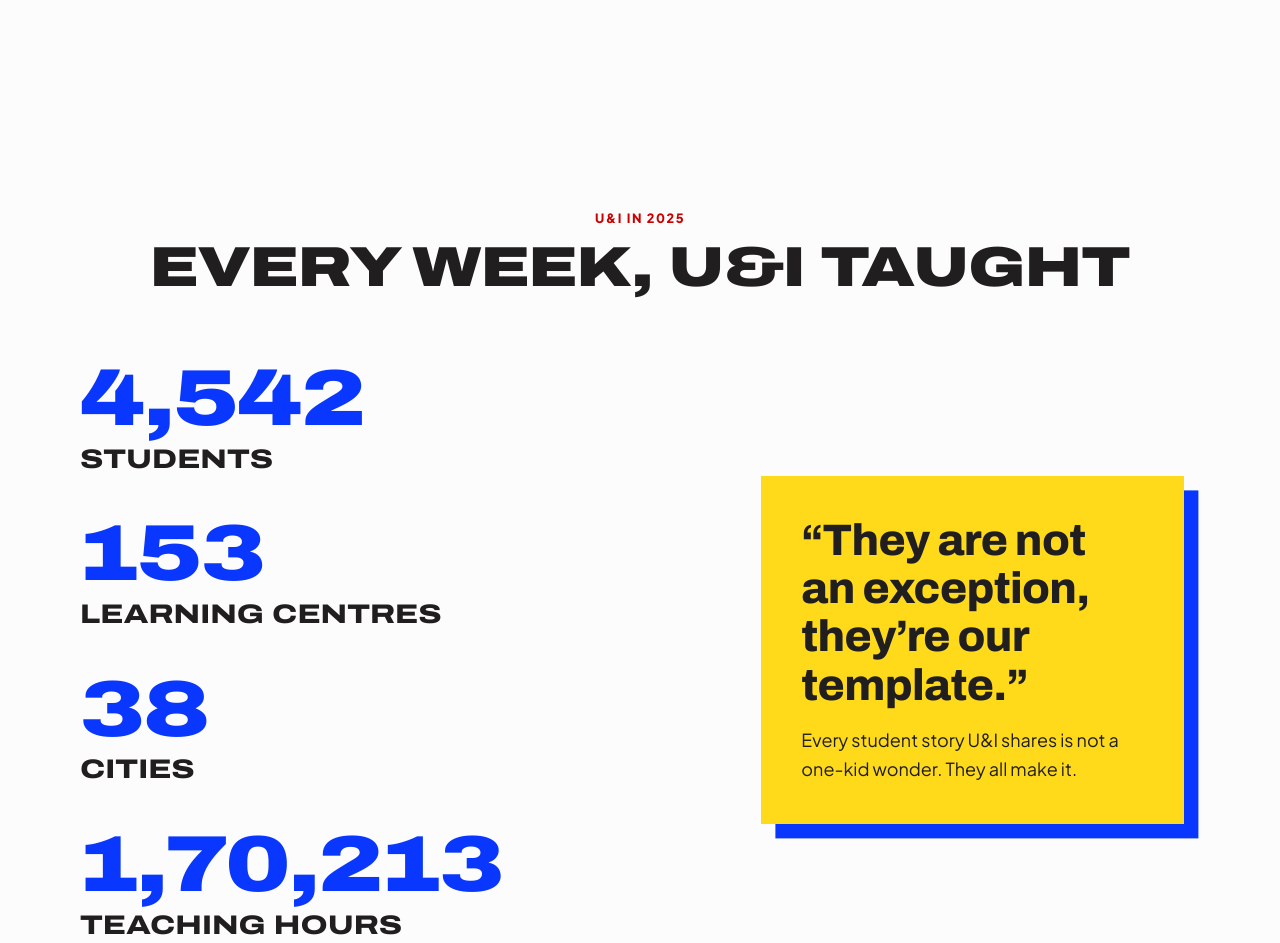
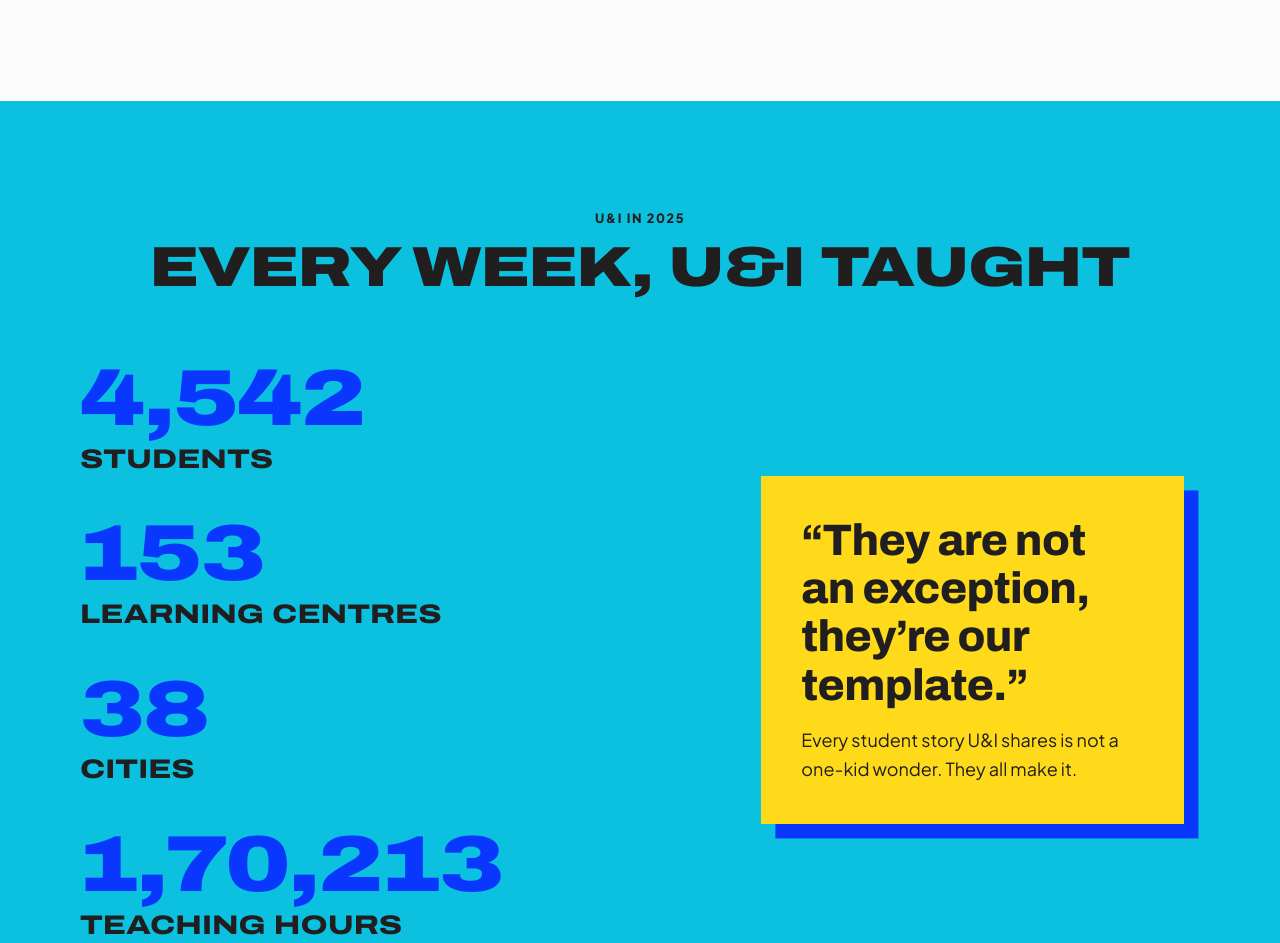
Before and after one commit to Aryakuna14/cf_website_v2, a website: page index.html in a window 1280 px wide. Shown: the part 1035-1978 px from the top of the page. Drawn offline with nearby package versions, Linux system fonts and the light colour scheme; files that its build step writes are made by us from their sources.

Commit message:
Put the U&I in 2025 numbers on U&I's teal
Teal #0cc0df from uandi.org.in/volunteer. The small U&I in 2025 label
switches from red to ink so it stays readable on teal (7.6:1).

Co-Authored-By: Claude Opus 5.5 <noreply@anthropic.com>

```diff
--- a/index.html
+++ b/index.html
@@ -101,11 +101,12 @@
 
   <!-- Impact: U&I-wide numbers from U&I's 2025 crowdfunding deck (not Maho's own).
        Laid out like the "Our programs" block on uandi.org.in: centred wide heading, stacked blue numbers
-       with wide capital labels, and a card with a solid colour block offset behind it. -->
-  <section id="impact" class="band">
+       with wide capital labels, and a card with a solid colour block offset behind it.
+       Teal background from uandi.org.in/volunteer. Keep text on teal ink (red and white are too faint on it). -->
+  <section id="impact" class="band bg-teal">
     <div class="wrap">
       <div class="text-center">
-        <p class="eyebrow text-red">U&amp;I in 2025</p>
+        <p class="eyebrow text-ink">U&amp;I in 2025</p>
         <h2 class="display impact-title mt-3">Every week, U&amp;I taught</h2>
       </div>
       <div class="mt-12 lg:mt-16 grid lg:grid-cols-12 gap-14 lg:gap-12 items-center">
--- a/tailwind.config.js
+++ b/tailwind.config.js
@@ -15,6 +15,7 @@ module.exports = {
         blue: "#0937fd",      // U&I blue: headings, stats, links
         red: "#cb0100",       // U&I red: logo, highlights, bold fills (white text on top)
         yellow: "#ffda1b",    // U&I yellow: main buttons (ink text on top)
+        teal: "#0cc0df",      // U&I teal (uandi.org.in/volunteer): section background, ink text on top
       },
       fontFamily: {
         sans: ["Plus Jakarta Sans", "system-ui", "sans-serif"],
```
